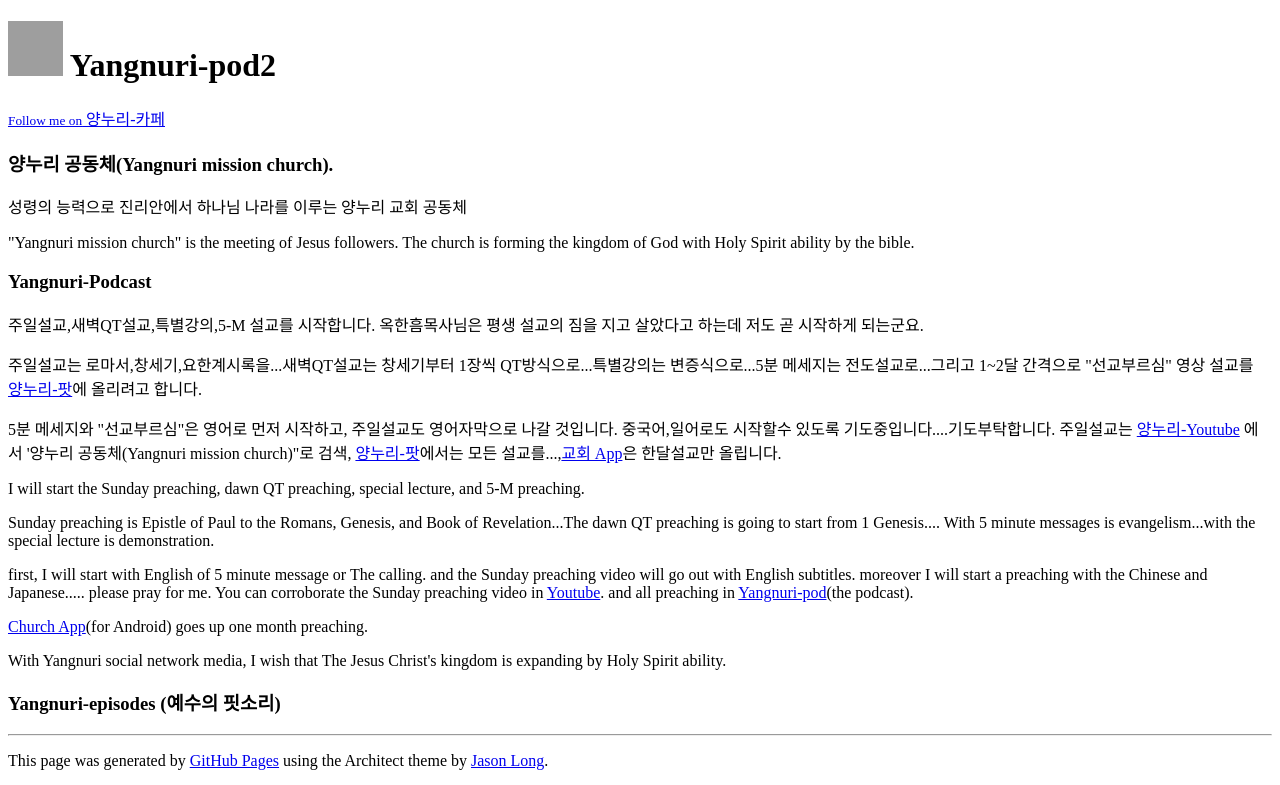
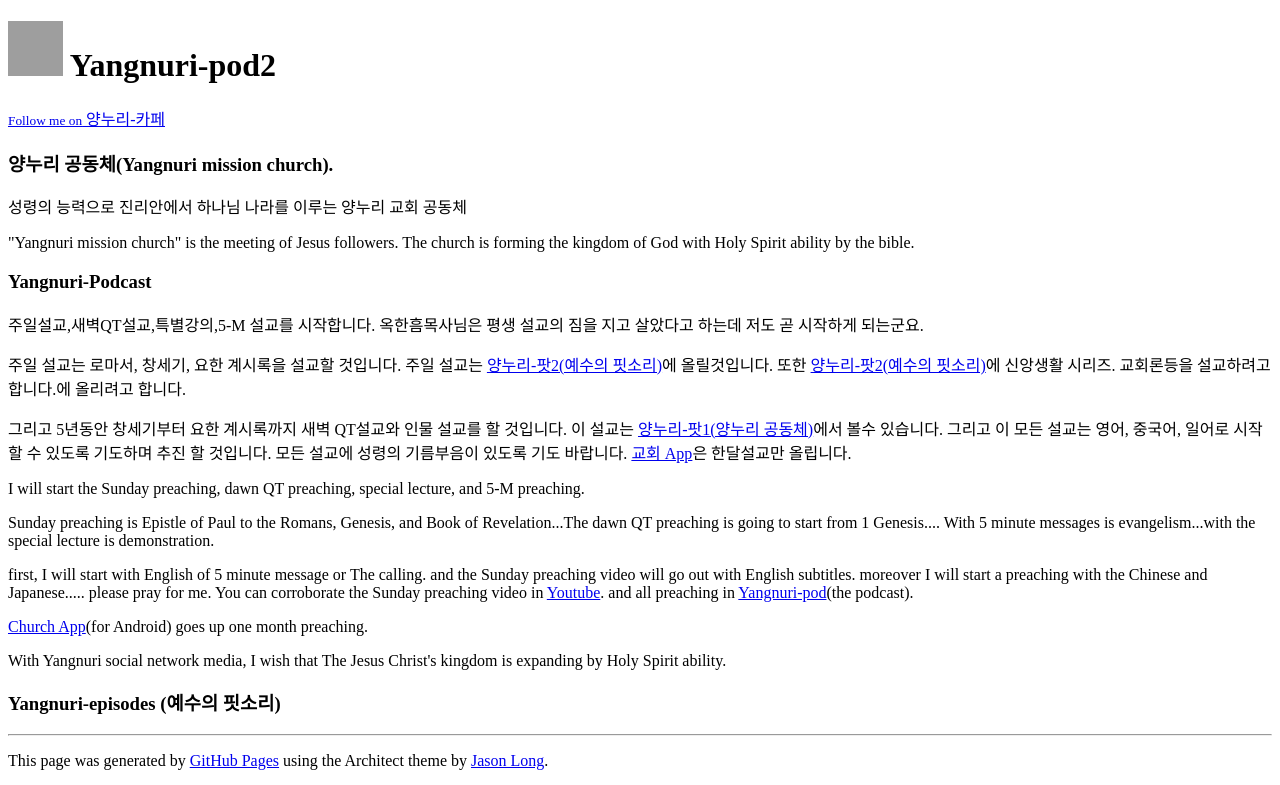
Before and after one commit to yangnuri2/yangnuri2.github.io, a Jekyll site: the page built from _posts/2015-1-3-yang-1-1.md, in a window 1280 px wide and 900 px high, cut to the strip 0-785 px from the top of the window. Built offline with Jekyll 4.4.1, drawn with Linux system fonts in a browser that asks for light colours; grey boxes are pictures that could not be loaded.

Commit message:
Update default.html

```diff
--- a/_layouts/default.html
+++ b/_layouts/default.html
@@ -69,9 +69,10 @@ The church is forming the kingdom of God with Holy Spirit ability by the bible.<
 
 <p>주일설교,새벽QT설교,특별강의,5-M 설교를 시작합니다. 옥한흠목사님은 평생 설교의 짐을 지고 살았다고 하는데 저도 곧 시작하게 되는군요.</p>
 
-<p>주일설교는 로마서,창세기,요한계시록을...새벽QT설교는 창세기부터 1장씩 QT방식으로...특별강의는 변증식으로...5분 메세지는 전도설교로...그리고 1~2달 간격으로 "선교부르심" 영상 설교를 <a href="http://www.jellypod.com/6484" class="양누리-팟">양누리-팟</a>에 올리려고 합니다.</p>
+<p>주일 설교는 로마서, 창세기, 요한 계시록을 설교할 것입니다. 주일 설교는 <a href="http://yangnuri2.github.io" class="양누리-팟2(예수의 핏소리)">양누리-팟2(예수의 핏소리)</a>에 올릴것입니다. 또한 <a href="http://yangnuri2.github.io" class="양누리-팟2(예수의 핏소리)">양누리-팟2(예수의 핏소리)</a>에 신앙생활 시리즈. 교회론등을 설교하려고 합니다.에 올리려고 합니다.</p>
 
-<p>5분 메세지와 "선교부르심"은 영어로 먼저 시작하고, 주일설교도 영어자막으로 나갈 것입니다. 중국어,일어로도 시작할수 있도록 기도중입니다....기도부탁합니다. 주일설교는 <a href="http://www.youtube.com/channel/UCcx23KhkV_-P7ZygYCq8wFw" class="양누리-Youtube">양누리-Youtube</a> 에서 '양누리 공동체(Yangnuri mission church)"로 검색, <a href="http://www.jellypod.com/6484" class="양누리-팟">양누리-팟</a>에서는 모든 설교를...,<a href="https://play.google.com/store/apps/details?id=vercoop.yangnuri.app&hl=en_GB" class="교회 App">교회 App</a>은 한달설교만 올립니다.
+<p> 그리고 5년동안 창세기부터 요한 계시록까지 새벽 QT설교와 인물 설교를 할 것입니다. 이 설교는 <a href="http://yangnuri.github.io/" class="양누리-팟1(양누리 공동체)">양누리-팟1(양누리 공동체)</a>에서 볼수 있습니다. 그리고 이 모든 설교는 영어, 중국어, 일어로 시작할 수 있도록 기도하며 추진 할 것입니다. 모든 설교에 성령의 기름부음이 있도록 기도 바랍니다.
+ <a href="https://play.google.com/store/apps/details?id=vercoop.yangnuri.app&hl=en_GB" class="교회 App">교회 App</a>은 한달설교만 올립니다.
 
 </p>
 
```
